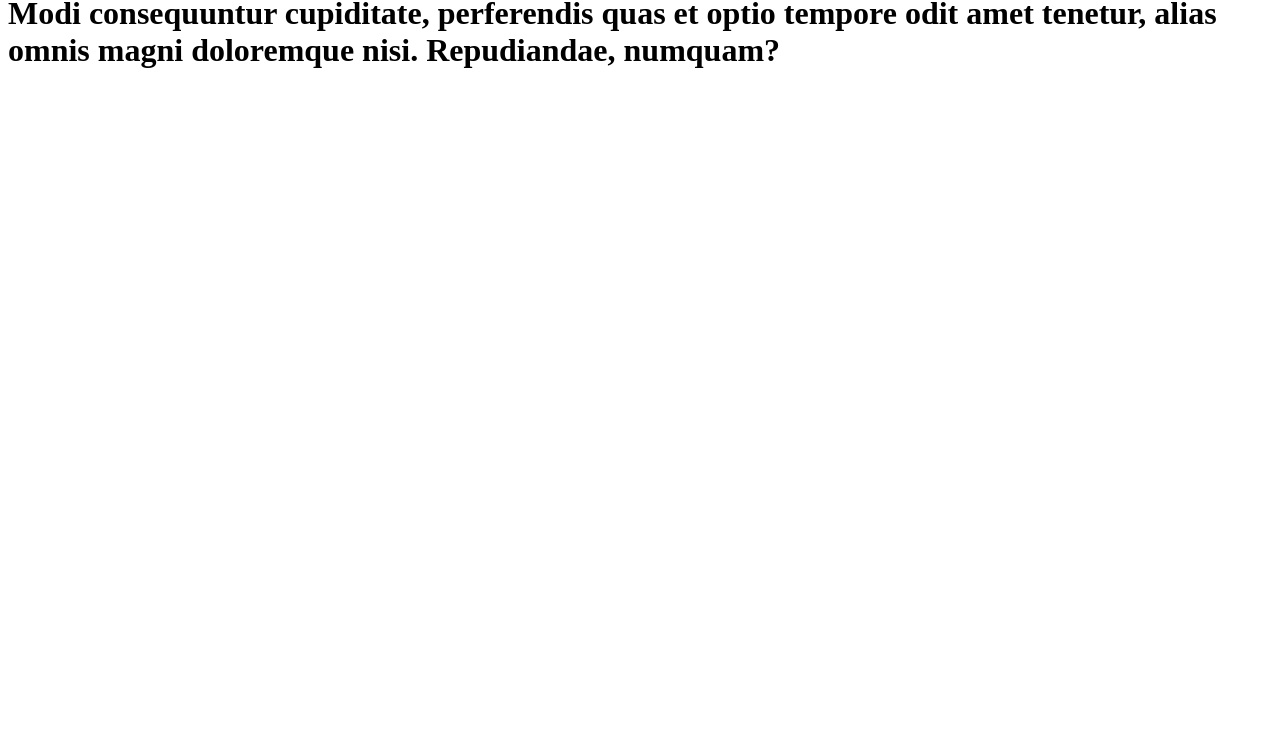
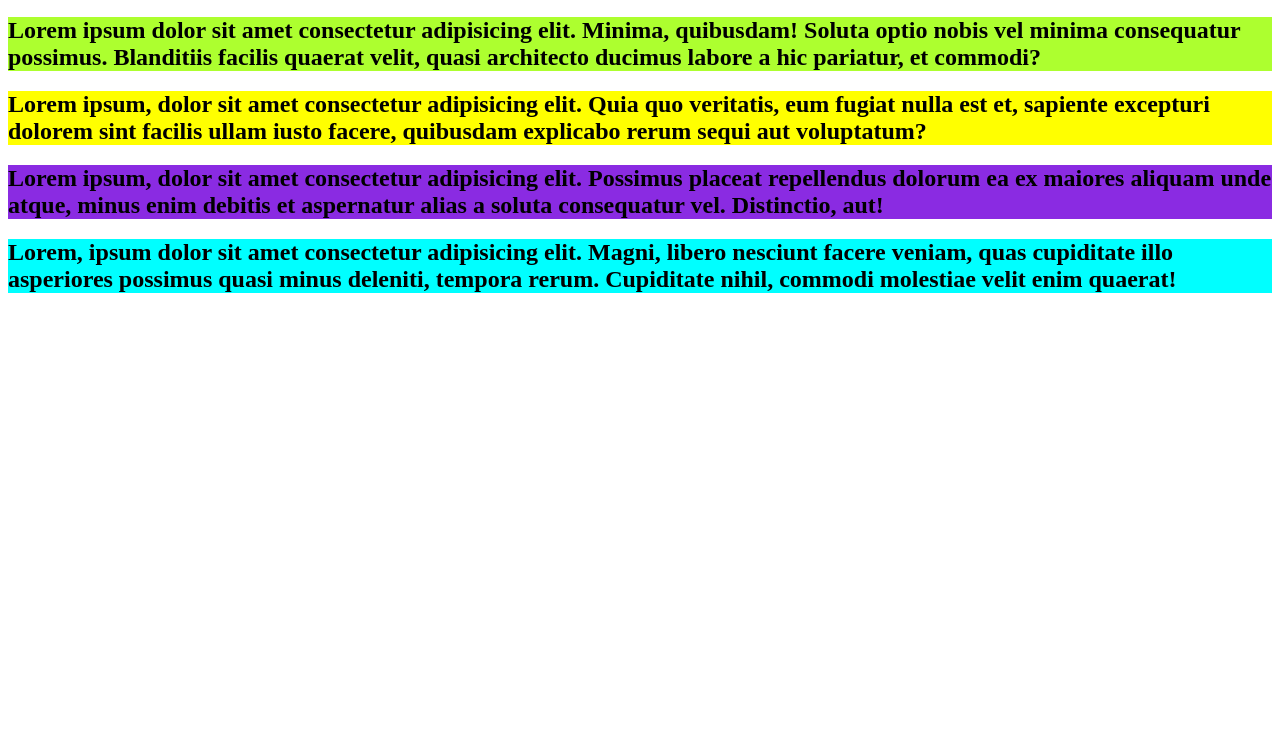
Before and after one commit to dimeshion/DemoProject, a plain HTML site: page index.html in a window 1280 px wide. Shown: the part 63-800 px from the top of the page. Drawn offline with Linux system fonts and the light colour scheme.

Commit message:
added styles

```diff
--- a/index.html
+++ b/index.html
@@ -5,8 +5,15 @@
     <meta http-equiv="X-UA-Compatible" content="IE=edge">
     <meta name="viewport" content="width=device-width, initial-scale=1.0">
     <title>Document</title>
+    <link rel="stylesheet" href="style.css" type="text/css">
 </head>
 <body>
-    <h1>Lorem ipsum dolor sit amet consectetur adipisicing elit. Facilis dolorem praesentium unde? Modi consequuntur cupiditate, perferendis quas et optio tempore odit amet tenetur, alias omnis magni doloremque nisi. Repudiandae, numquam?</h1>
+    <h1>this is demo ptoject on macbook air M1</h1>
+    <div>
+        <span class="first"><h2>Lorem ipsum dolor sit amet consectetur adipisicing elit. Minima, quibusdam! Soluta optio nobis vel minima consequatur possimus. Blanditiis facilis quaerat velit, quasi architecto ducimus labore a hic pariatur, et commodi?</h2></span>
+        <span class="second"><h2>Lorem ipsum, dolor sit amet consectetur adipisicing elit. Quia quo veritatis, eum fugiat nulla est et, sapiente excepturi dolorem sint facilis ullam iusto facere, quibusdam explicabo rerum sequi aut voluptatum?</h2></span>
+        <span class="third"><h2>Lorem ipsum, dolor sit amet consectetur adipisicing elit. Possimus placeat repellendus dolorum ea ex maiores aliquam unde atque, minus enim debitis et aspernatur alias a soluta consequatur vel. Distinctio, aut!</h2></span>
+        <span class="fourth"><h2>Lorem, ipsum dolor sit amet consectetur adipisicing elit. Magni, libero nesciunt facere veniam, quas cupiditate illo asperiores possimus quasi minus deleniti, tempora rerum. Cupiditate nihil, commodi molestiae velit enim quaerat!</h2></span>
+    </div>
 </body>
 </html>
--- /dev/null
+++ b/style.css
@@ -0,0 +1,16 @@
+.first{
+    background-color: greenyellow;
+    display: block;
+}
+.second{
+    background-color: yellow;
+    display: block;
+}
+.third{
+    background-color: blueviolet;
+    display: block;
+}
+.fourth{
+    background-color: aqua;
+    display: block;
+}
```
